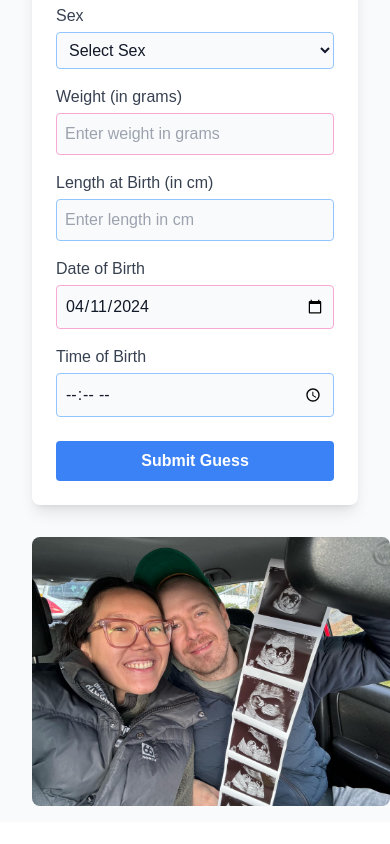
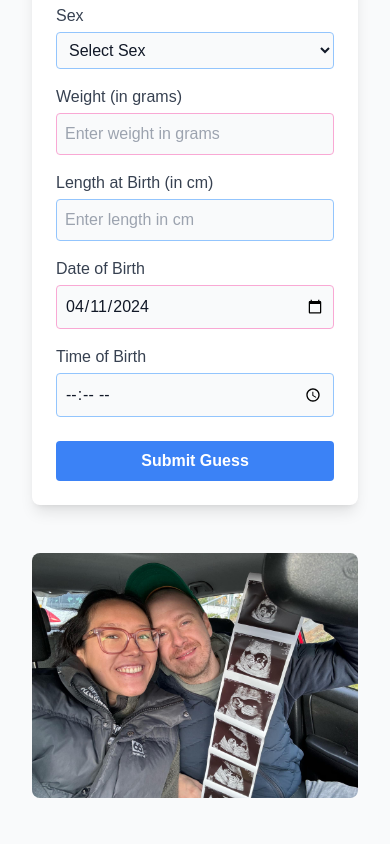
Before and after one commit to Wolfcoder13/preggoguessr, a Next.js app: page / in a window 390 px wide. Shown: the part 1494-2338 px from the top of the page. Before the commit the page ends 2316 px from the top, so only its background shows below. Built offline with nearby package versions, Linux system fonts and the light colour scheme; no server answers.

Commit message:
fix photos

```diff
--- a/src/app/page.tsx
+++ b/src/app/page.tsx
@@ -365,13 +365,13 @@ export default function Home() {
       </div>
 
       {/* Bottom Images (Mobile) */}
-      <div className="flex lg:hidden w-full justify-around mt-4">
+      <div className="flex lg:hidden w-full justify-around m-4 p-4">
         <Image
           src="/photo3.jpg" // Replace with your image filename
           alt="Baby Image Left"
           width={600}
           height={1000}
-          className="object-contain w-full mx-4 rounded-lg"
+          className="object-contain w-full rounded-lg"
         />
       </div>
     </div>
```
